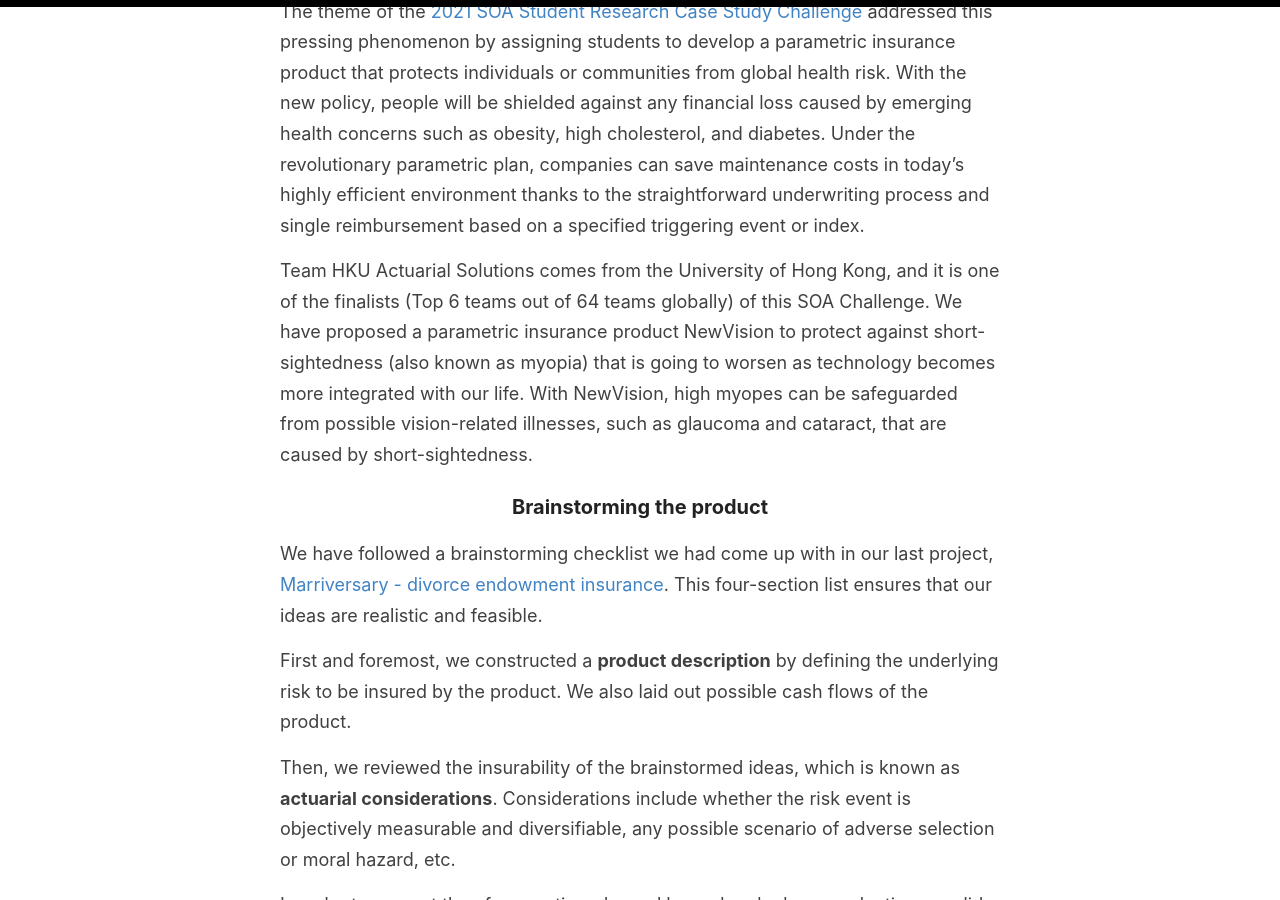
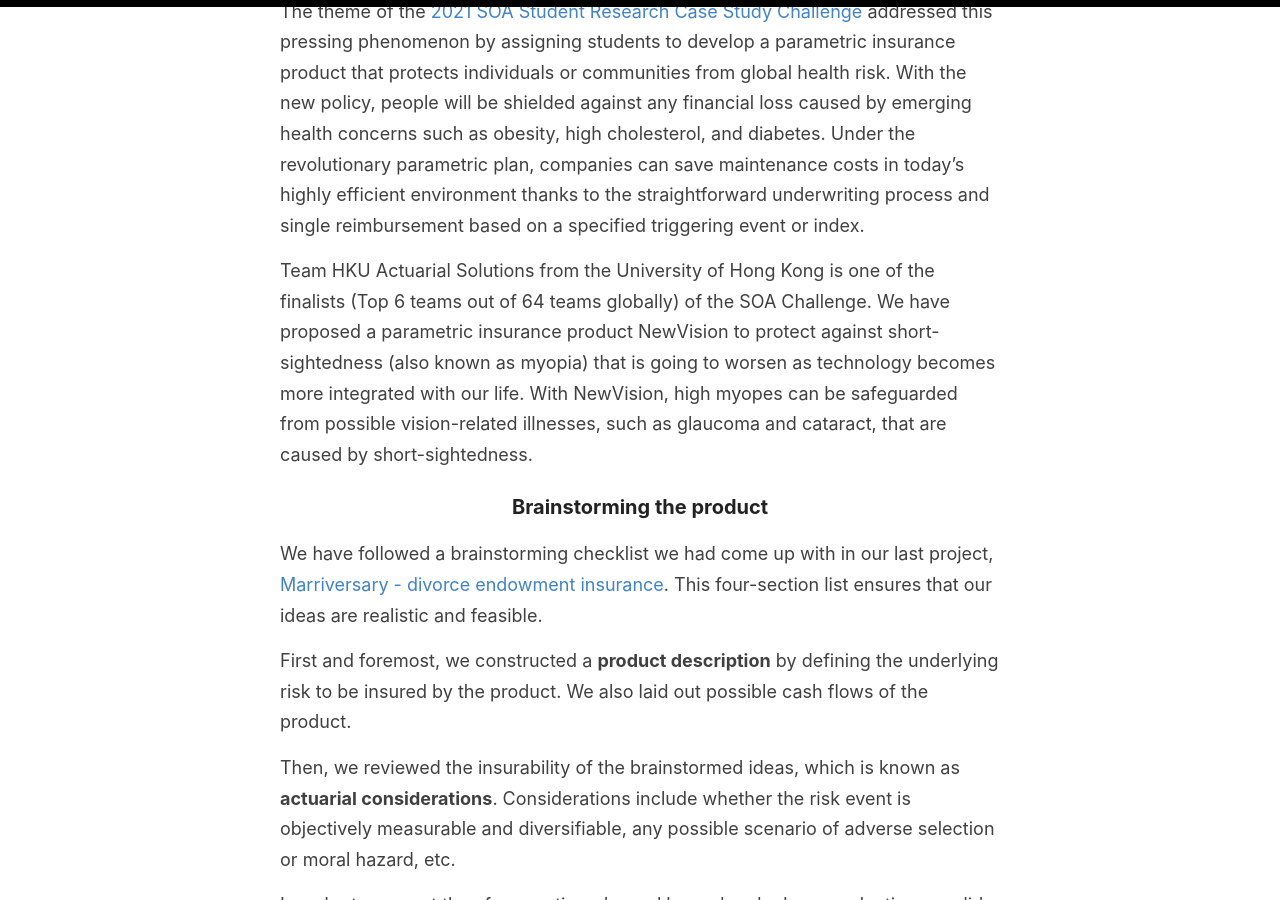
Before and after one commit to actuarialcat/actuarialcat.github.io, a Jekyll site: the page built from _posts/2021-06-05-short-sightedness insurance.md, in a window 1280 px wide and 900 px high, scrolled down 923 px. Built offline with Jekyll 4.4.1, drawn with Linux system fonts in a browser that asks for light colours.

Commit message:
Update 2021-06-05-short-sightedness insurance.md

```diff
--- a/_posts/2021-06-05-short-sightedness insurance.md
+++ b/_posts/2021-06-05-short-sightedness insurance.md
@@ -18,7 +18,7 @@
 With the new policy, people will be shielded against any financial loss caused by emerging health concerns such as obesity, high cholesterol, and diabetes.
 Under the revolutionary parametric plan, companies can save maintenance costs in today’s highly efficient environment thanks to the straightforward underwriting process and single reimbursement based on a specified triggering event or index.
 
-Team HKU Actuarial Solutions comes from the University of Hong Kong, and it is one of the finalists (Top 6 teams out of 64 teams globally) of this SOA Challenge.
+Team HKU Actuarial Solutions from the University of Hong Kong is one of the finalists (Top 6 teams out of 64 teams globally) of the SOA Challenge.
 We have proposed a parametric insurance product NewVision to protect against short-sightedness (also  known as myopia) that is going to worsen as technology becomes more integrated with our life.
 With NewVision, high myopes can be safeguarded from possible vision-related illnesses, such as glaucoma and cataract, that are caused by short-sightedness.
 
```
